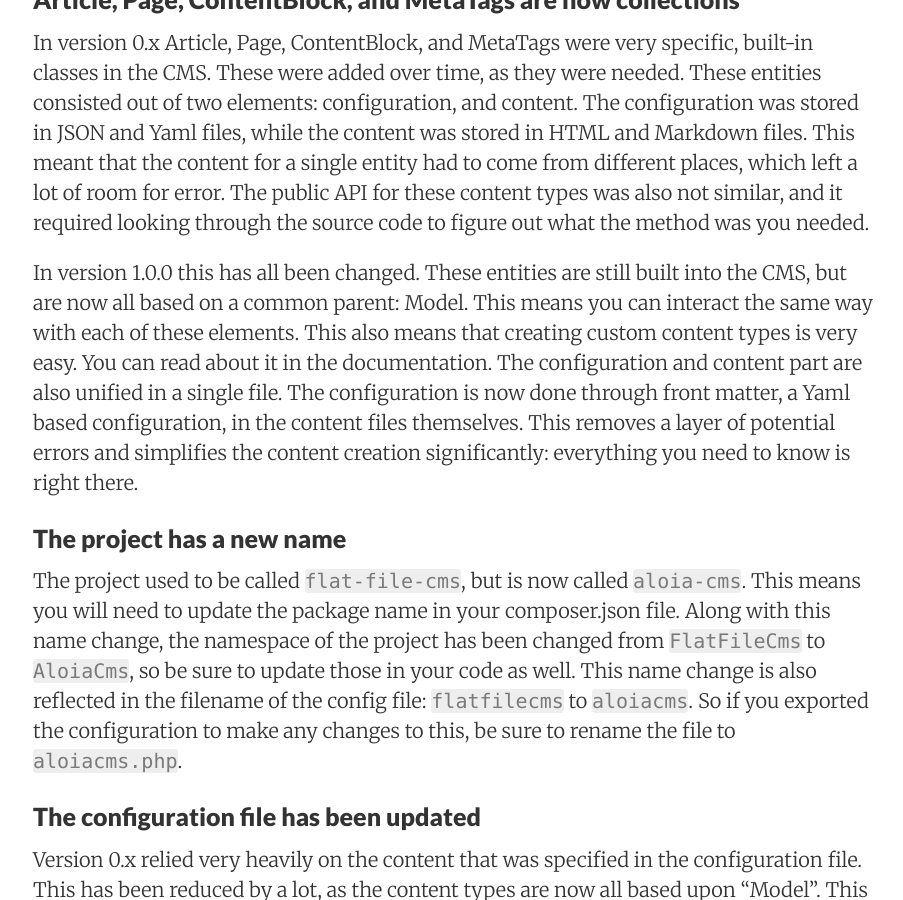
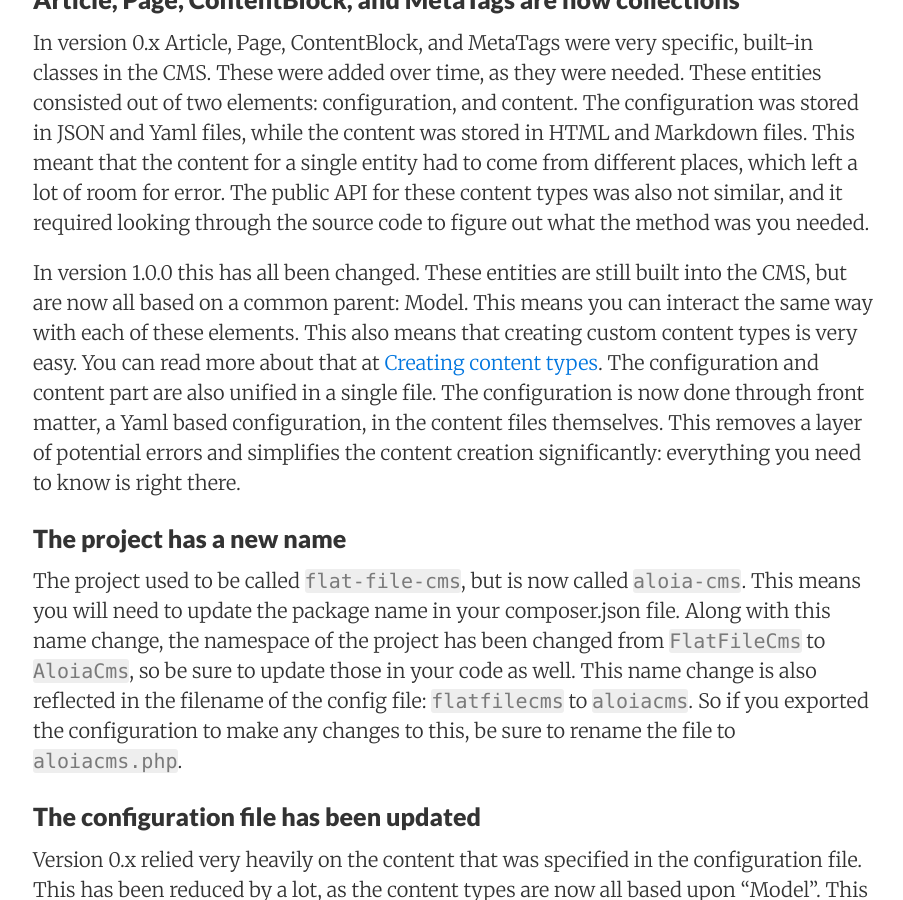
Before and after one commit to roelofjan-elsinga/aloia-cms-website, a Jekyll site: the page built from _posts/2020-02-19-version-1-0-released.md, in a window 1280 px wide and 900 px high, scrolled down 436 px. Shown: the whole window, without its empty margins (187-1090 px from the left). Built offline with Jekyll 4.4.1, drawn with Linux system fonts in a browser that asks for light colours; nearby versions of some CDN libraries; comment, search, counter and statistics services are not loaded; some of the changed text lies outside the part shown.

Commit message:
Added documentation about upgrading to 1.0.0

````diff
--- a/_includes/documentation_sidebar.html
+++ b/_includes/documentation_sidebar.html
@@ -28,4 +28,7 @@
     <li class="mr-4 md:mr-0">
         <a href="{% link _documentation/plugins.md %}" class="text-primary">Available plugins</a>
     </li>
+    <li class="mr-4 md:mr-0">
+        <a href="{% link _documentation/upgrade-from-0-to-1.md %}" class="text-primary">Upgrade from 0.x to 1.0.0</a>
+    </li>
 </ul>
--- a/_posts/2020-02-19-version-1-0-released.md
+++ b/_posts/2020-02-19-version-1-0-released.md
@@ -23,10 +23,11 @@
 
 In version 1.0.0 this has all been changed. These entities are still built into the CMS, but are now all based on a common
 parent: Model. This means you can interact the same way with each of these elements. This also means that creating custom
-content types is very easy. You can read about it in the documentation. The configuration and content part are also unified
-in a single file. The configuration is now done through front matter, a Yaml based configuration, in the content files themselves.
-This removes a layer of potential errors and simplifies the content creation significantly: everything you need to know is
-right there.
+content types is very easy. You can read more about that at
+[Creating content types]({% link _documentation/creating-content-types.md %}).
+The configuration and content part are also unified in a single file. The configuration is now done through front matter,
+a Yaml based configuration, in the content files themselves. This removes a layer of potential errors and simplifies
+the content creation significantly: everything you need to know is right there.
 
 ### The project has a new name
 The project used to be called ``flat-file-cms``, but is now called ``aloia-cms``. This means you will need to update the
@@ -85,7 +86,13 @@
 ### How to upgrade from v0.x
 Upgrading to a new major version is never fun, because it takes a lot of work. However, a lot of effort is put into
 making this go as smoothly as possible. You can use a command that will migrate all of your content,
-that the CMS officially supported, from the old format into the new. This takes about 5ms and will combine all
+that the CMS officially supported, from the old format into the new.
+
+```bash
+php artisan aloiacms:upgrade-0-to-1
+```
+
+This takes about 5ms and will combine all
 configuration with the content into files in the collections folder, or the folder you've specified.
 The public API for the content types has changed a little bit, but the most important part is this one:
 
````
Also changed, not shown: _documentation/upgrade-from-0-to-1.md (added, +28 -0 lines).
